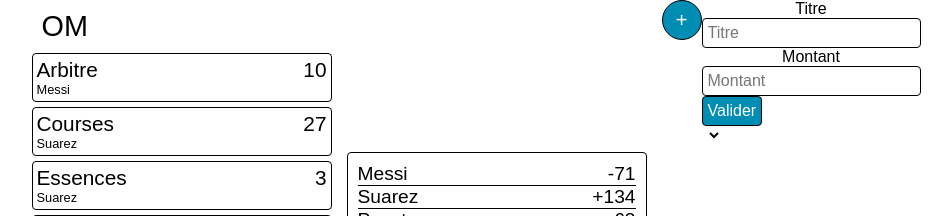
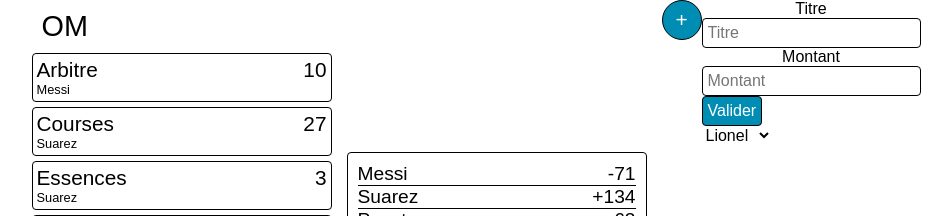
Before and after one commit to MathieuDC/tricount-like-app, a React (Create React App) app: page / in a window 1280 px wide. Shown: the top 216 px of the page, without its empty margins (164-1116 px from the left). Built offline with nearby package versions, Linux system fonts and the light colour scheme.

Commit message:
Adding UserSelect component

```diff
--- a/src/front/Group/Group.tsx
+++ b/src/front/Group/Group.tsx
@@ -28,7 +28,7 @@ const Group = () => {
       <TransactionList transactions={group.transactions} groupName={group.name}></TransactionList>
       <Balances group={group} />
       <AddButton onChange={handleAddTransaction}/>
-      <NewTransactionForm />
+      <NewTransactionForm users={Object.values(group.users)}/>
     </div>
   );
 }
--- a/src/front/NewTransactionForm.tsx
+++ b/src/front/NewTransactionForm.tsx
@@ -1,18 +1,20 @@
 import React from 'react';
+import User from '../back/User';
+import UserSelect from './UserSelect';
 
 interface NewTransactionFormProps {
-
+  users: User[];
 }
 
 //TODO : Changer pour une balise form quand on pourra faire des requête en back
-const NewTransactionForm = () => {
+const NewTransactionForm = ({users}: NewTransactionFormProps) => {
   return ( <div className="new-transaction-form">
     <label>Titre</label>
     <input type="text" placeholder="Titre"></input>
     <label>Montant</label>
     <input type="text" placeholder="Montant"></input>
     <button onClick={() => {}}>Valider</button>
-    <select></select>
+    <UserSelect users={users} />
   </div> );
 }
 
--- a/src/front/UserSelect.tsx
+++ b/src/front/UserSelect.tsx
@@ -1,3 +1,4 @@
+import React from 'react';
 import User from "../back/User";
 
 interface UserSelectProps {
@@ -5,8 +6,8 @@ interface UserSelectProps {
 }
 
 const UserSelect = ({users}: UserSelectProps) => {
-  return (<select>
-    {users.map((user) => <option value={user.id}>`${user.firstName}`</option> )}
+  return (<select className='user-select'>
+    {users.map((user) => <option value={user.id}>{user.firstName}</option> )}
   </select>);
 }
 
```
